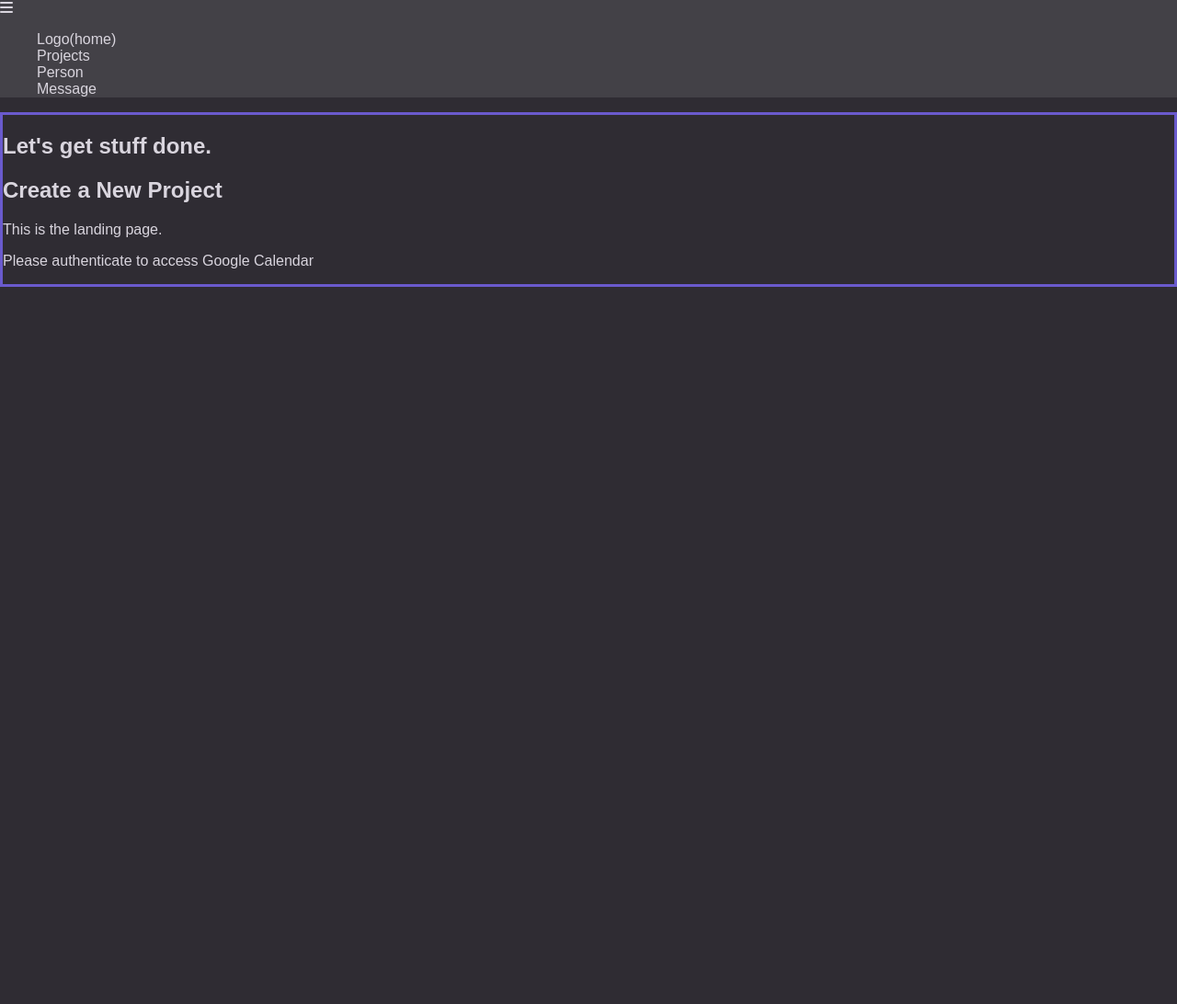
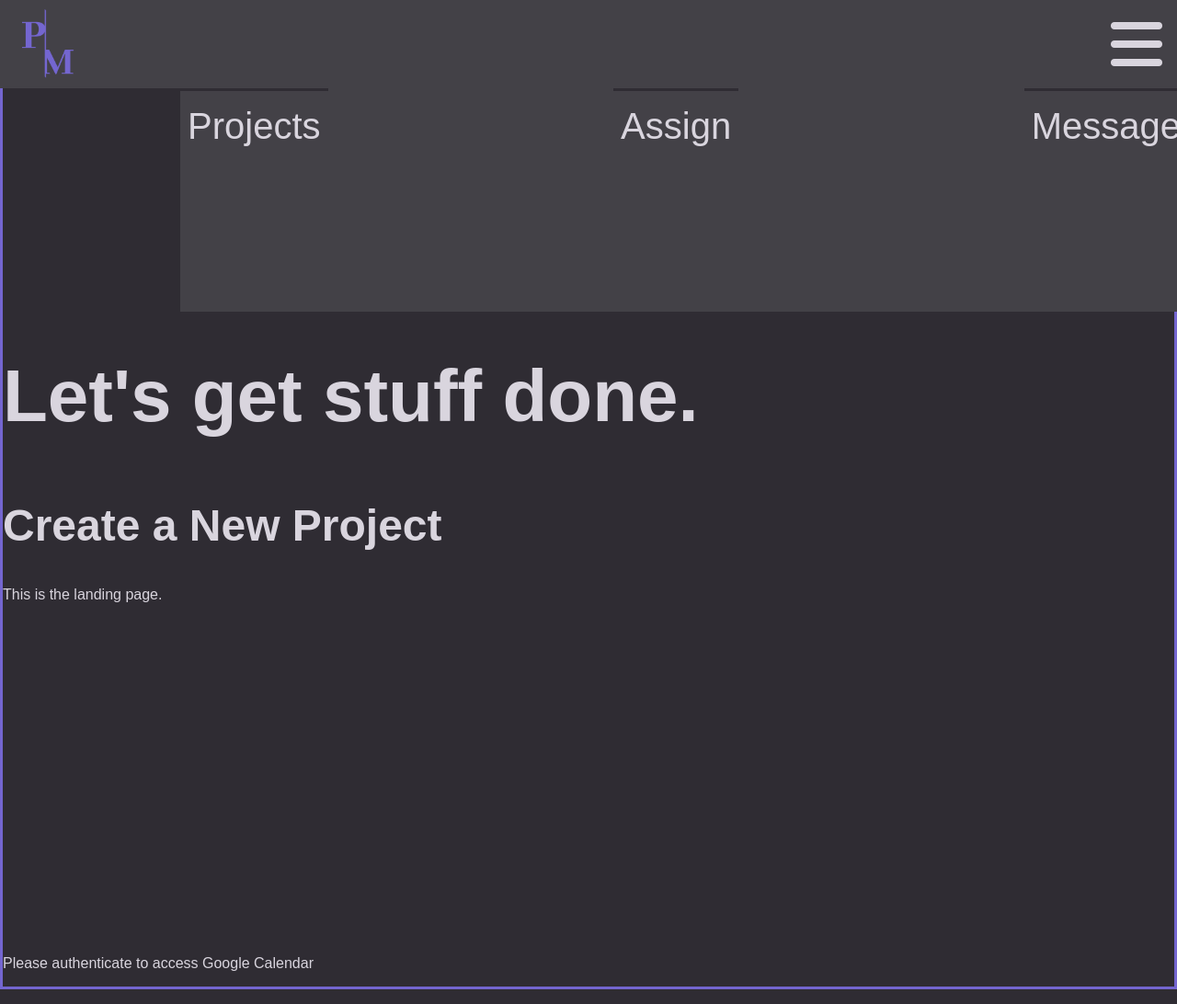
Before and after one commit to cassreinhart/Project-Manager, a Flask app: page / in a window 1280 px wide. Shown: the whole page at 92% size. Before the commit the page ends 312 px from the top, so only its background shows below. Run offline with Flask 2, Linux system fonts and the light colour scheme; some libraries are stand-ins or nearby versions.

Commit message:
updated styling for nav

```diff
--- a/app.py
+++ b/app.py
@@ -6,7 +6,7 @@ from authlib.integrations.flask_client import OAuth
 
 from forms import ProjectForm, PeopleForm, TodoForm, AssignmentForm, MessageForm
 from models import db, connect_db, People, Project, PeopleProject, Message, Todo
-from sqlalchemy.exc import IntegrityError
+# from sqlalchemy.exc import IntegrityError
 
 # from dotenv import auth_uri
 
@@ -140,7 +140,9 @@ def add_todo_to_project(project_id):
     form.project.choices = projects
 
     if form.validate_on_submit():
+        print(form.data)
         name = form.data.name
+        print(name)
         detail = form.data.detail
         project_id = form.data.project_id
         new_todo = Todo(name=name, detail=detail, project_id = project_id)
--- /dev/null
+++ b/static/js/nav.js
@@ -0,0 +1,17 @@
+const dropDown = document.getElementById("dropdown-menu-icon");
+const navList = document.getElementsByClassName("navbar-list");
+
+document.addEventListener("DOMContentLoaded", function(evt) {
+    dropDown.addEventListener("click", function (evt) {
+        console.log("click");
+        navList.classList.toggle("active");
+        // if (navList.classList.includes("active")) {
+        //     navList.classList.remove("active");
+        //     console.log("inactive");
+        // }
+        // else {
+        //     navList.classList.add("active");
+        //     console.log("inactive");
+        // }
+    });
+});
--- a/static/style.css
+++ b/static/style.css
@@ -4,18 +4,96 @@ body {
     font-family: sans-serif;
     margin: 0;
 }
+#logo {
+    width: 5rem;
+    margin: 0;
+    padding: .5rem;
+}
+header {
+    /* background-color: #434147;
+    position: fixed;
+    z-index: 10;
+    width:100%;
+    height: 6rem; */
+}
 nav {
     background-color: #434147;
+    position: fixed;
+    z-index: 10;
     width:100%;
+    height: 6rem;
+    /* position: absolute; */
+    text-align: right;
     margin: 0;
+    display: flex;
+    flex-direction: row;
+    justify-content: space-between;
 }
-nav ul {
+.navbar-list {
+    background-color: rgba(67,65,71, 1);
     list-style: none;
+    position: relative;
+    left: 100px;
+    top: 80px;
+    height: 243px;
+    z-index: 9;
+    width: 100%;
+    display: flex;
+    flex-direction: column;
+    justify-content: flex-end;
+    padding: 0;
 }
-li a {
+.active {
+    height: 250px;
+}
+.active {
+    /* display: none; */
+}
+.navbar-list-item a {
     color: #d9d5de;
     text-decoration: none;
+    width: 100%;
+
+}
+.navbar-list-item {
+    font-size: 2.5rem;
+    padding:1rem .5rem 1rem .5rem;
+    border-top: 3px solid #2f2c33;
+    z-index: 8;
+}
+#dropdown-menu-icon {
+    padding: 1rem;
+    height: 3rem;
+    /* color: #d9d5de;
+    background-color: #434147;
+    border: none;
+    height: fit-content; */
 }
 section {
-    border: 3px solid slateblue;
+    padding: auto;
+    border: 3px solid rgb(116, 102, 208);
 }
+h1 {
+    font-size: 5rem;
+}
+h2 {
+    font-size: 3rem;
+}
+ul li {
+    font-size: 2rem;
+    color: #fff;
+}
+div {
+    /* border: 3px solid red */
+    margin-top: 30%;
+}
+
+@media screen and (min-width:800px) {
+    .navbar-list {
+        position: relative;
+        /* height: fit-content; */
+        display: flex;
+        flex-direction: row;
+        justify-content: space-between;
+    }
+}
--- a/templates/base.html
+++ b/templates/base.html
@@ -11,15 +11,17 @@
     <title>{% block title %}{% endblock title %}</title>
 </head>
 <body>
+    <header>
         <nav>
-        <a><i class="fa-solid fa-bars"></i></a>
+            <a href="/"><img src="/static/project_manager_logo.png" alt="project_manager_logo" id="logo"></a>
             <ul class="navbar-list">
-            <li class="navbar-list-item"><a href="/">Logo(home)</a> </li>
                 <li class="navbar-list-item"><a href="/projects">Projects</a></li>
-            <li class="navbar-list-item"><a href="/person/add">Person</a></li>
+                <li class="navbar-list-item"><a href="/person/add">Assign</a></li>
                 <li class="navbar-list-item"><a href="/message">Message</a></li>
             </ul>
+            <a id="dropdown-menu-icon"><i class="fa-solid fa-bars fa-4x"></i></a>
         </nav>
+    </header>
     <section>
     {% block content %}
     {% endblock %}
@@ -32,4 +34,5 @@
 </body>
 <script src="https://code.jquery.com/jquery-3.6.1.min.js"
         integrity="sha256-o88AwQnZB+VDvE9tvIXrMQaPlFFSUTR+nldQm1LuPXQ=" crossorigin="anonymous"></script>
+        <script src="/static/js/nav.js"></script>
 </html>
```
Also changed, not shown: static/project_manager_logo.png (added). Lines whose indentation alone changed are shown as unchanged.
